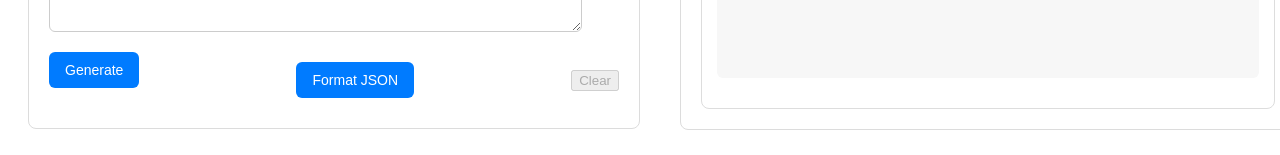
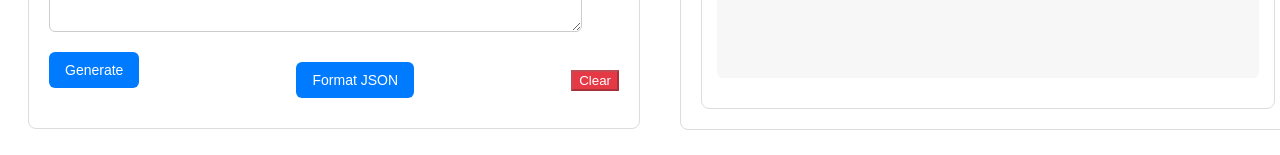
Before and after one commit to VivekVallabhan3407/JsonSchemaGenerator, a React (Vite) app: page / in a window 1280 px wide. Shown: the part 651-806 px from the top of the page. Built offline with nearby package versions, Linux system fonts and the light colour scheme.

Commit message:
added styles for  clearButton  in  JsonInput.css

```diff
--- a/src/components/JsonInput/JsonInput.css
+++ b/src/components/JsonInput/JsonInput.css
@@ -74,3 +74,12 @@
 .formatBtn:hover {
   background: #0064d6;
 }
+
+.clearBtn{
+  background-color: #e63946;
+  color: white;
+}
+
+.clearBtn:hover {
+  background: #c62828;
+}
```
